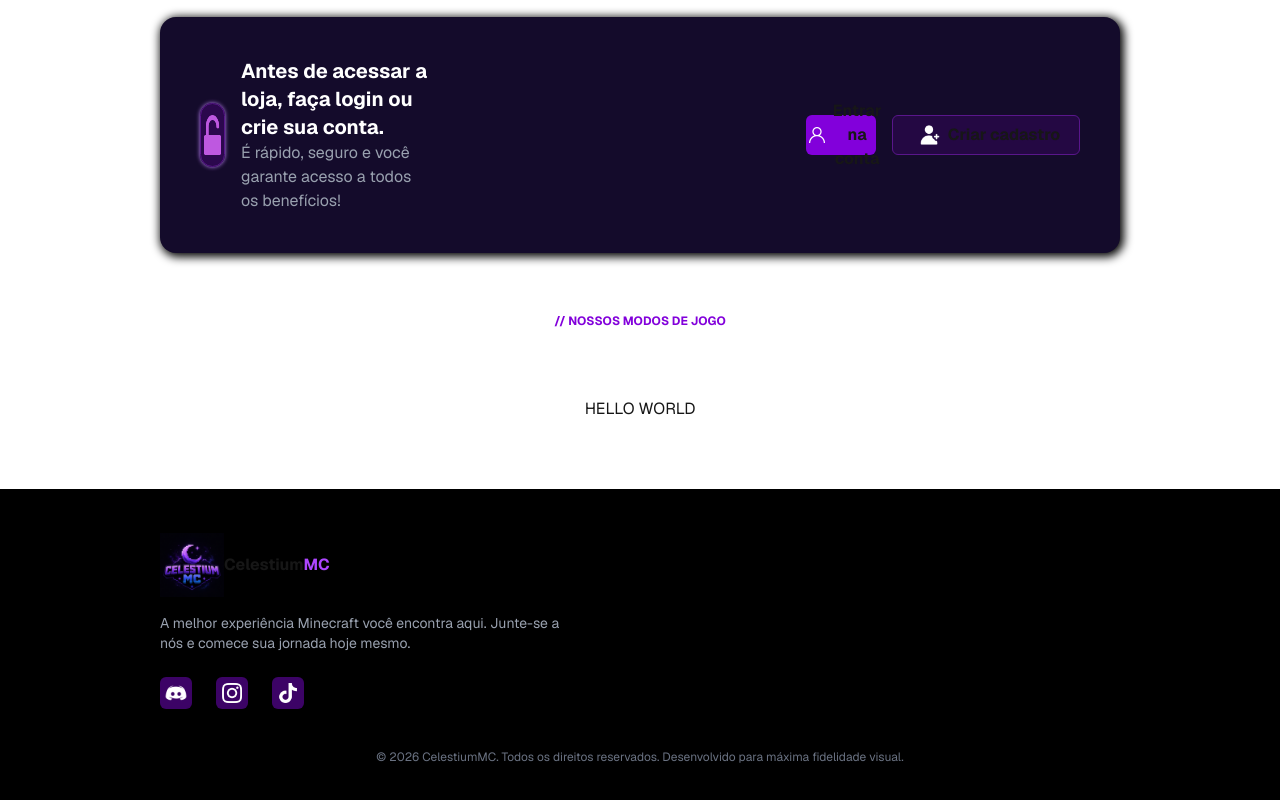
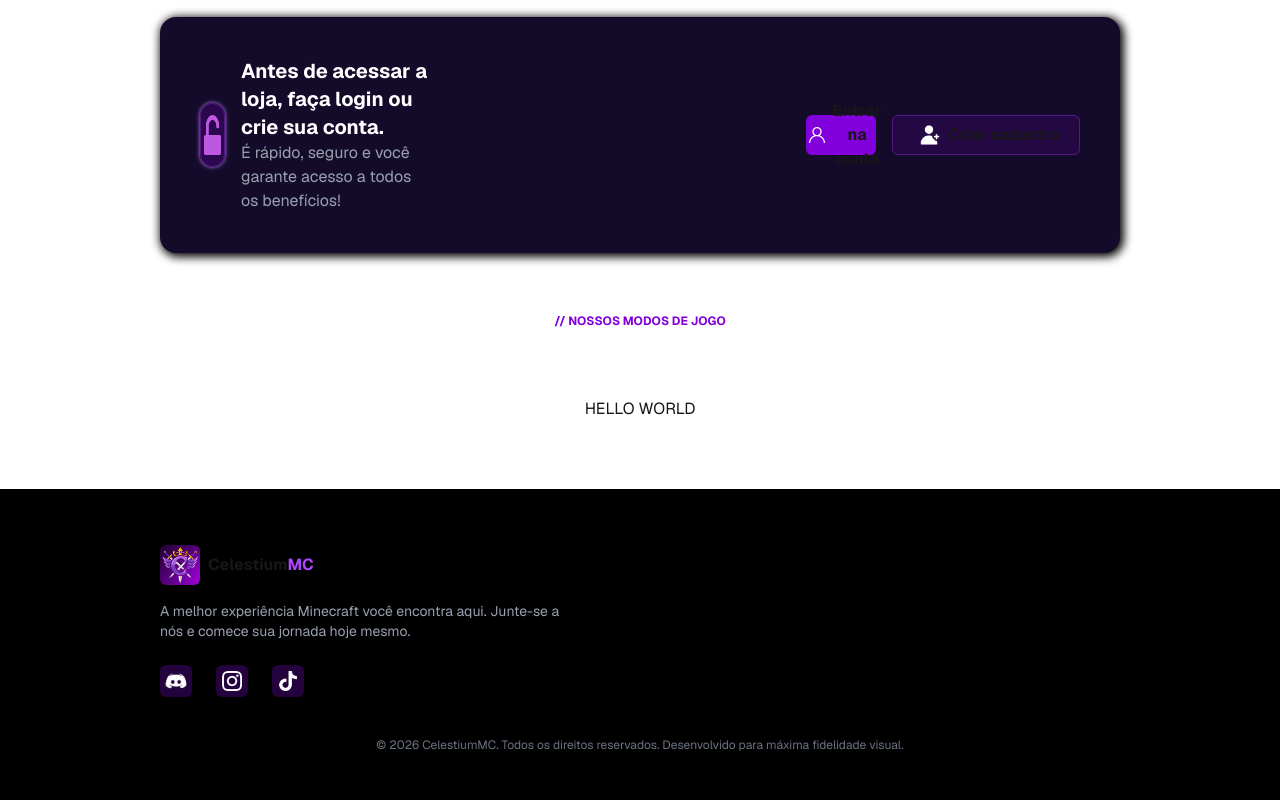
Before and after one commit to Rafael-Wener/Front-Celestium, a Next.js app: page /celestium in a window 1280 px wide. Shown: the part 750-1550 px from the top of the page. Built offline with nearby package versions, Linux system fonts and the light colour scheme.

Commit message:
nit fix footer

```diff
--- a/app/celestium/FooterCelestium.tsx
+++ b/app/celestium/FooterCelestium.tsx
@@ -1,3 +1,5 @@
+import Link from "next/link";
+
 export default function FooterCeslestium() {
     return (
         // TELA WRAPPER E BACKGROUND
@@ -5,7 +7,7 @@ export default function FooterCeslestium() {
 
             {/* CELESTIUM SERVIÇOS */}
             <div className="flex flex-row items-center justify-center">
-                <img src="/logoCelestiumMC.png" alt="logo Celestium" className="h-16 w-16" />
+                <img src="/logoCeslestiumtrue.jpeg" alt="logo Celestium" className="h-10 w-10 mr-2 rounded-md" />
                 <h1 className="flex font-bold">Celestium</h1>
                 <span className="font-bold text-purple-500">MC</span>
             </div>
@@ -19,21 +21,30 @@ export default function FooterCeslestium() {
 
             <div className="flex flex-row items-center justify-center gap-6 mt-4">
                 {/* ICONES/DISCORD */}
-            <button className="flex items-center justify-center bg-purple-950 w-8 h-8 rounded-md mt-2 hover:bg-purple-800 transition-all duration-300 hover:scale-110">
-                <img src="/Discord.png" alt="Discord" className="invert w-6 h-6 " />
+                <Link href="https://discord.gg/MF2m9DE8s">
+                    <button className="flex items-center justify-center bg-purple-950/60 w-8 h-8 rounded-md mt-2 hover:bg-purple-800 transition-all duration-300 hover:scale-110">
+                        <img src="/Discord.png" alt="Discord" className="invert w-6 h-6" />
                     </button>
+                </Link>
 
                 {/* ICONES/INSTAGRAM */}
-            <button className="flex items-center justify-center bg-purple-950 w-8 h-8 rounded-md mt-2 hover:bg-purple-800 transition-all duration-300 hover:scale-110">
+                <Link href="https://www.instagram.com/celestiummc?igsh=MTBydGh1Ymd1bzBxcQ==">
+                    <button className="flex items-center justify-center bg-purple-950/60 w-8 h-8 rounded-md mt-2 hover:bg-purple-800 transition-all duration-300 hover:scale-110">
                         <img src="/instagram.png" alt="Discord" className="invert w-5 h-5" />
                     </button>
+                </Link>
 
                 {/* ICONES/TIK TOK */}
-            <button className="flex items-center justify-center bg-purple-950 w-8 h-8 rounded-md mt-2 hover:bg-purple-800 transition-all duration-300 hover:scale-110">
+                <Link href="https://www.tiktok.com/@celestium.mc3?_r=1&_t=ZS-97IL9lCHUIL">
+                    <button className="flex items-center justify-center bg-purple-950/60 w-8 h-8 rounded-md mt-2 hover:bg-purple-800 transition-all duration-300 hover:scale-110">
                         <img src="/tik-tok.png" alt="Discord" className="invert w-5 h-5" />
                     </button>
+                </Link>
             </div>
 
+
+
+            {/* R DE COPYRIGHT */}
             <div className="flex flex-row w-full items-center justify-center mt-10">
                 <div className="text-gray-500 text-xs">© 2026 CelestiumMC. Todos os direitos reservados. Desenvolvido para máxima fidelidade visual.</div>
             </div>
--- a/app/celestium/NavbarCelestium.tsx
+++ b/app/celestium/NavbarCelestium.tsx
@@ -6,6 +6,7 @@ export default function NavbarCelestium() {
     <div className="bg-gray-950 w-full h-22 flex items-center justify-between px-40">
       {/* PARTE DO LOGO */}
       <div className="flex items-center justify-center gap">
+        <img src="/logoCeslestiumtrue.jpeg" alt="Logo Celestium" className="h-12 w-12 rounded-md mr-4" />
         <span className="text-white text-lg font-bold">Celestium</span> <span className="text-purple-500 text-lg font-bold">MC</span>
       </div>
 
```
Also changed, not shown: public/logoCeslestiumtrue.jpeg (added). Lines whose indentation alone changed are shown as unchanged.
